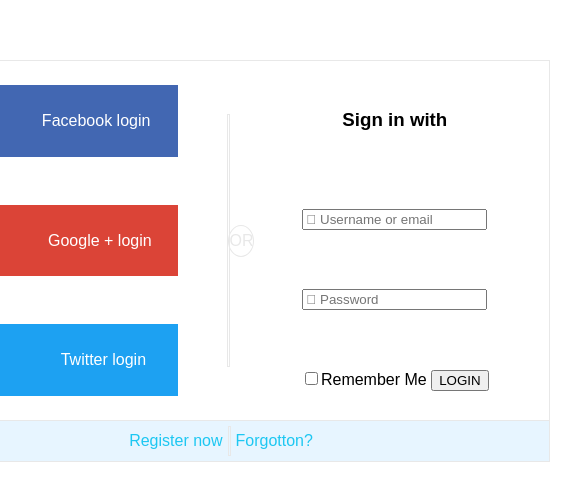
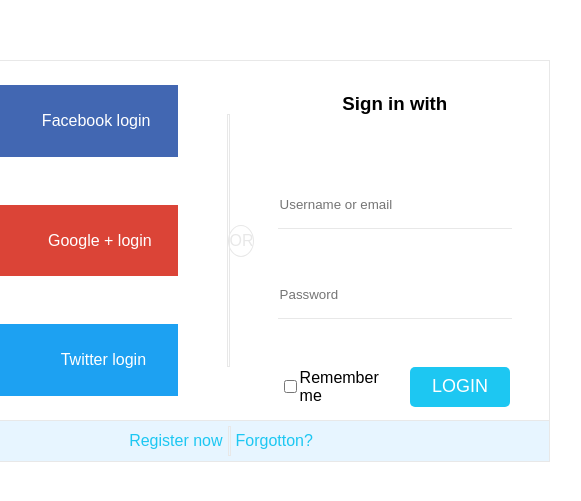
Before and after one commit to daanvanderputte/login-page, a website: page src/index.html in a window 1280 px wide. Shown: the part 147-648 px from the top of the page, 419-1000 px from the left. Drawn offline with Linux system fonts and the light colour scheme.

Commit message:
Styling form

```diff
--- a/src/index.html
+++ b/src/index.html
@@ -19,14 +19,21 @@
             <div class="devider">
                 <div id="or">OR</div>
             </div>
-            <div class="user-email-login">
+            <form>
                 <h3>Sign in with</h3>
-                <input type="email" name="email" placeholder="&#xf007; Username or email">
-                <input type="password" name="password" placeholder="&#xf023; Password">
+                <div class="email-password">
+                    <input type="email" placeholder="Username or email">
+                    <input type="password" placeholder="Password">
+                </div>
                 <div class="remember-login">
-                <input type="checkbox" name="remember me"><Label>Remember Me</Label>
-                <input type="submit" value="LOGIN"></div>
-            </div>
+                    <div id="remember">
+                        <input type="checkbox" name="rememberMe"><label for="rememberMe">Remember me</label>
+                    </div>
+                    <div id="login">
+                        <button>LOGIN</button>
+                    </div>
+                </div>
+            </form>
         </div>
         <div class="register-forgotton">
             <div id="register">
--- a/src/scss/main.scss
+++ b/src/scss/main.scss
@@ -78,13 +78,59 @@
 }
 
 // Sign in form
-.user-email-login {
+form {
     width: 45%;
     height: 100%;
     display: flex;
     flex-direction: column;
     justify-content: space-around;
     align-items: center;
+
+    .email-password {
+        width: 100%;
+        height: 50%;
+        display: flex;
+        flex-direction: column;
+        justify-content: space-around;
+        align-items: center;
+
+        input {
+            width: 80%;
+            height: 25%;
+            border: none;
+            border-bottom: 1px solid $login-gray;
+        }
+    }
+
+    .remember-login {
+        width: 80%;
+        display: flex;
+
+        #remember {
+            width: 50%;
+            display: flex;
+            justify-content: flex-start;
+            align-items: center;
+        }
+        #login {
+            width: 50%;
+            display: flex;
+            justify-content: flex-end;
+            align-items: center;
+        }
+
+
+    }
+
+    button {
+        width: 100px;
+        height: 40px;
+        border: none;
+        border-radius: 5px;
+        background-color: $login-blue;
+        color: $login-white;
+        font-size: large;
+    }
 }
 
 // Footer
```
Also changed, not shown: src/styles/main.css, 1 other file.
